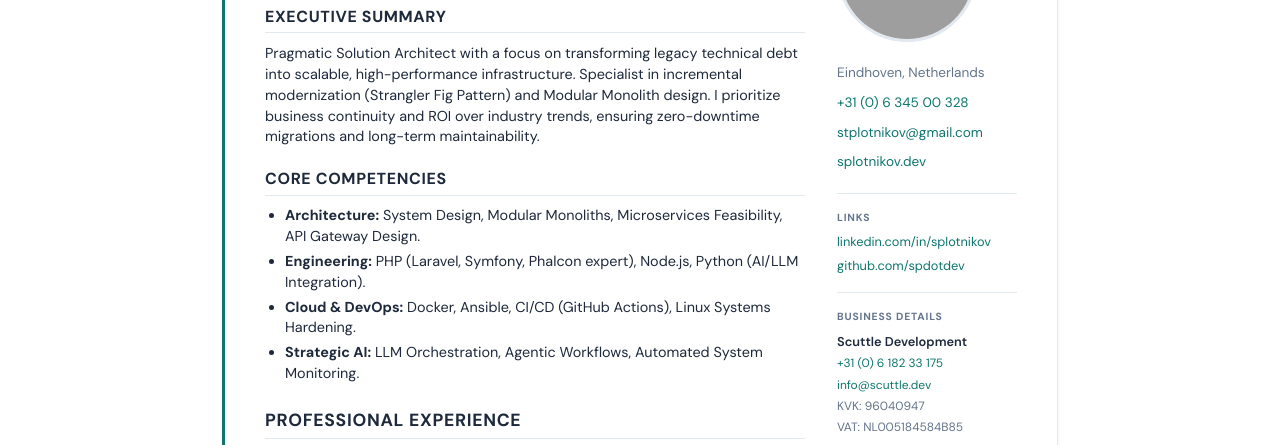
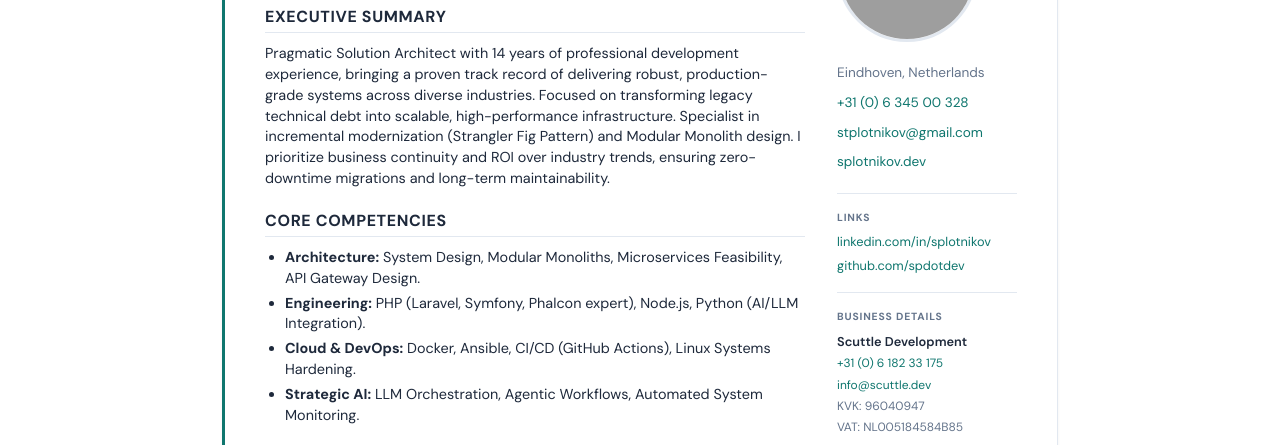
Before and after one commit to spdotdev/splotnikov, a website built with Vite: page cv.html in a window 1280 px wide. Shown: the part 280-725 px from the top of the page. Built offline with nearby package versions, Linux system fonts and the light colour scheme; grey boxes are pictures that could not be loaded.

Commit message:
Add 14 years of experience to Executive Summary
Co-Authored-By: Claude Sonnet 4.6 <noreply@anthropic.com>

```diff
--- a/cv.html
+++ b/cv.html
@@ -1156,10 +1156,12 @@
                 <p class="cv-availability">Available for freelance and contract roles.</p>
 
                 <h2>Executive Summary</h2>
-                <p>Pragmatic Solution Architect with a focus on transforming legacy technical debt into scalable,
-                    high-performance infrastructure. Specialist in incremental modernization (Strangler Fig Pattern) and
-                    Modular Monolith design. I prioritize business continuity and ROI over industry trends, ensuring
-                    zero-downtime migrations and long-term maintainability.</p>
+                <p>Pragmatic Solution Architect with 14 years of professional development experience, bringing a proven
+                    track record of delivering robust, production-grade systems across diverse industries. Focused on
+                    transforming legacy technical debt into scalable, high-performance infrastructure. Specialist in
+                    incremental modernization (Strangler Fig Pattern) and Modular Monolith design. I prioritize business
+                    continuity and ROI over industry trends, ensuring zero-downtime migrations and long-term
+                    maintainability.</p>
 
                 <h2>Core Competencies</h2>
                 <ul>
```
